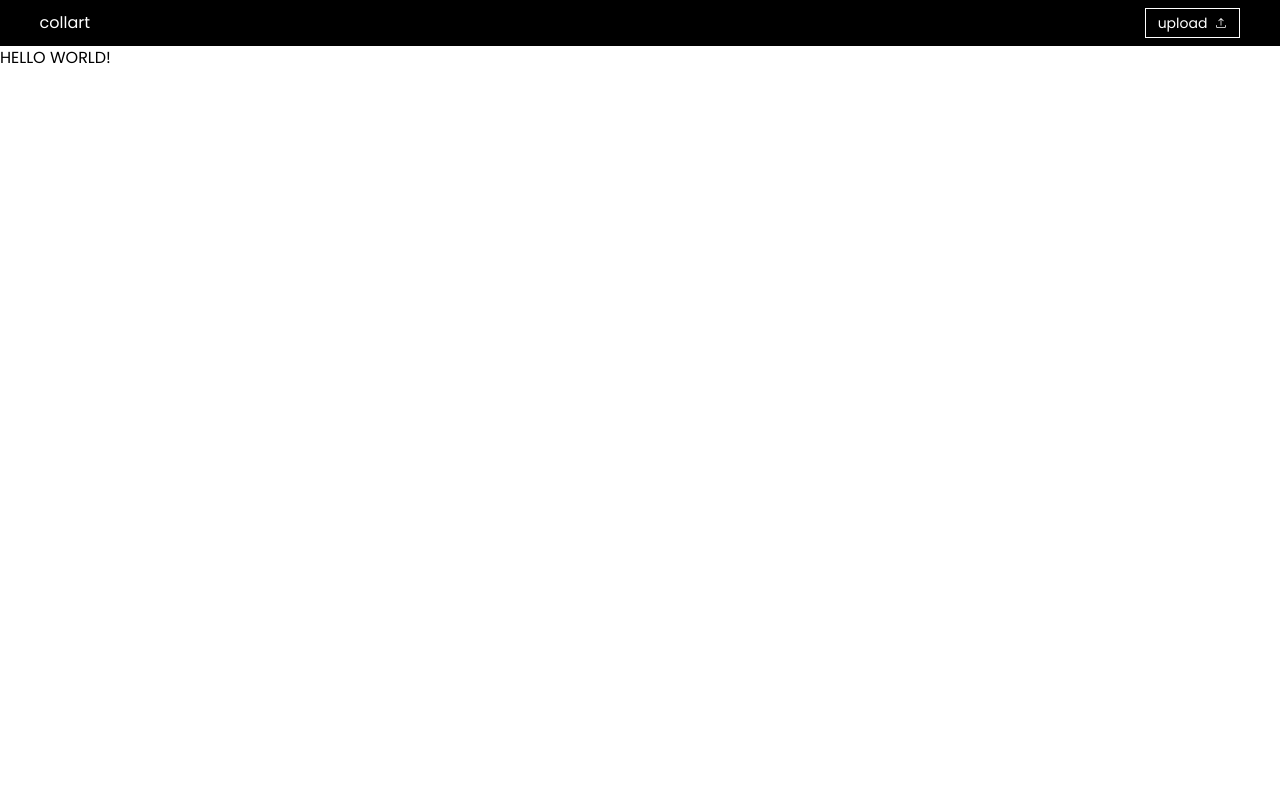
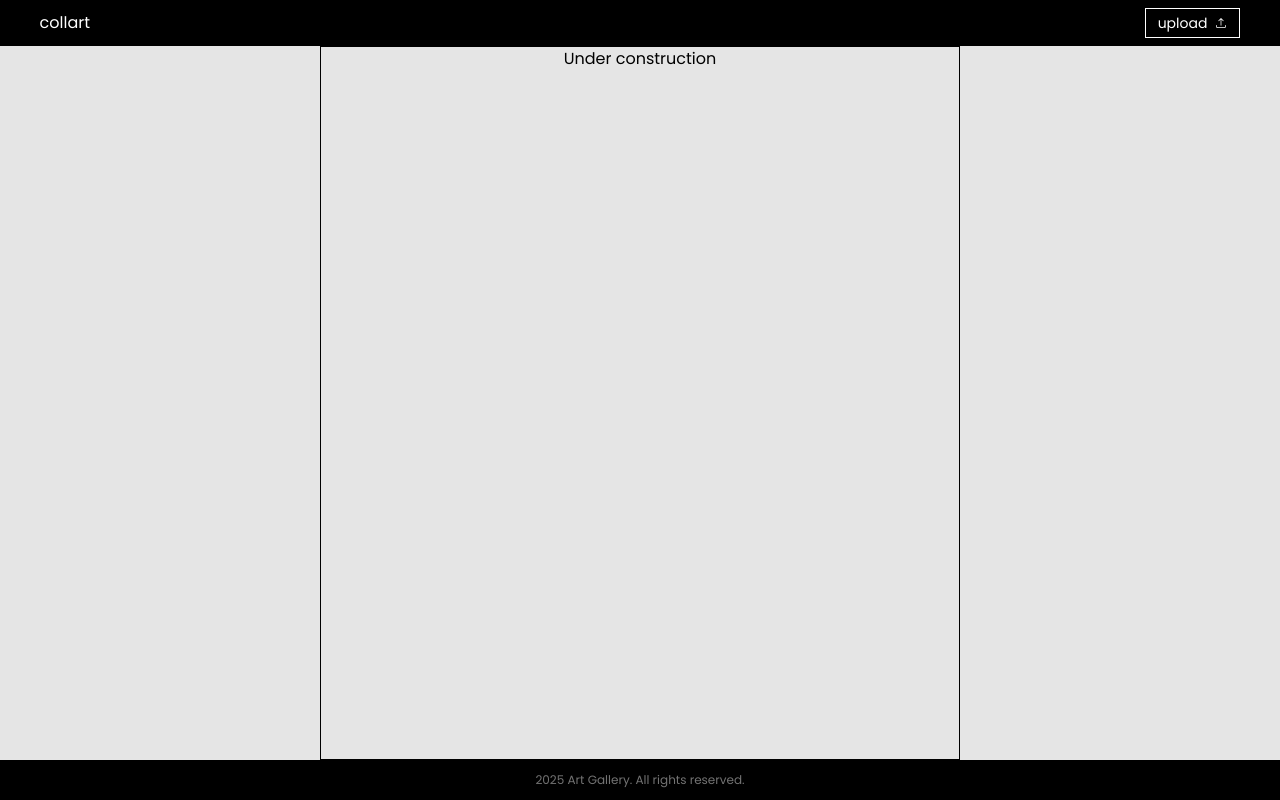
Before and after one commit to limitlez2020/art-gallery, a Next.js app: page /upload-art in a window 1280 px wide. Built offline with nearby package versions, Linux system fonts and the light colour scheme.

Commit message:
Added minor edits

```diff
--- a/app/categories/[category]/page.js
+++ b/app/categories/[category]/page.js
@@ -5,6 +5,8 @@ import { useParams } from "next/navigation"
 import Link from "next/link"
 import Image from "next/image"
 import { ArrowUpTrayIcon } from "@heroicons/react/24/solid"
+import NavBar from "@/app/components/NavBar"
+import Footer from "@/app/components/Footer"
 
 
 export default function Category () {
@@ -32,16 +34,7 @@ export default function Category () {
     /* Main container: */
     <div className="flex flex-col h-full min-h-screen bg-neutral-200">
       {/* NavBar */}
-      <div className="flex justify-center w-full bg-black text-white p-2">
-        {/* Container */}
-        <div className="flex flex-row justify-between items-center w-[95%] gap-20">
-          <Link href={"/"}>collart</Link>
-          <div className="flex flex-row justify-center items-center gap-2 border-[1px] border-white px-3 py-1 text-sm cursor-pointer">
-            <p>upload</p>
-            <ArrowUpTrayIcon className="size-3"/>
-          </div>
-        </div>
-      </div>
+      <NavBar/>
 
       {/* Main Content Container: */}
       <div className="flex flex-col w-full h-full justify-center items-center mt-28">
@@ -64,6 +57,9 @@ export default function Category () {
           <div className="w-5/6 h-[1px] bg-neutral-400 mt-8"/>
         </div>
       </div>
+
+      {/* Footer: */}
+      <Footer/>
     </div>
 
   )
--- /dev/null
+++ b/app/components/Footer.js
@@ -0,0 +1,23 @@
+
+
+export default function Footer () {
+  return (
+    /* Footer: */
+    <div className="flex flex-col w-full h-10 bg-black text-neutral-100 items-center justify-center">
+      {/* CTA */}
+      {/* <div className="flex flex-col items-center justify-center text-6xl font-semibold mt-7">
+        <p className="text-neutral-500 -mb-1">CREATE & SHARE</p>
+        <p>YOUR ARTWORK</p>
+      </div> */}
+
+      {/* Button: */}
+      {/* <button className="flex justify-center items-center mt-4 bg-neutral-200
+                          w-fit text-black text-sm px-4 py-1 cursor-pointer">
+        upload
+        <ArrowUpTrayIcon className="ml-2 size-3"/>
+      </button> */}
+      {/* Copyright stuff: */}
+      <p className="flex text-neutral-500 text-xs">2025 Art Gallery. All rights reserved.</p>
+    </div>
+  )
+}
--- a/app/page.js
+++ b/app/page.js
@@ -5,6 +5,7 @@ import Image from "next/image";
 import { ArrowLeftIcon, ArrowLongLeftIcon, ArrowRightIcon, ArrowUpTrayIcon } from "@heroicons/react/24/solid"
 import Link from "next/link";
 import NavBar from "./components/NavBar";
+import Footer from "./components/Footer";
 
 export default function Home() {
   /* State for the different art categories: */
@@ -75,7 +76,7 @@ export default function Home() {
 
 
         {/* Gallery: */}
-        <div className="flex justify-between items-center boder-2 border-black w-5/6 h-full mt-10 gap-10">
+        <div className="flex justify-between items-center boder-2 border-black w-5/6 h-full mt-10 gap-10 mb-24">
           {/* Previous Arrow */}
           <button className="flex justify-center items-center size-16 rounded-full border-black border-[1px] cursor-pointer"
                   onClick={handlePrev}>
@@ -111,24 +112,7 @@ export default function Home() {
         </div>
 
 
-        {/* Footer: */}
-        {/* <div className="flex flex-col w-full h-64 mt-56 bg-black text-neutral-100 items-center"> */}
-        <div className="flex flex-col w-full h-10 mt-56 bg-black text-neutral-100 items-center justify-center">
-          {/* CTA */}
-          {/* <div className="flex flex-col items-center justify-center text-6xl font-semibold mt-7">
-            <p className="text-neutral-500 -mb-1">CREATE & SHARE</p>
-            <p>YOUR ARTWORK</p>
-          </div> */}
-
-          {/* Button: */}
-          {/* <button className="flex justify-center items-center mt-4 bg-neutral-200
-                             w-fit text-black text-sm px-4 py-1 cursor-pointer">
-            upload
-            <ArrowUpTrayIcon className="ml-2 size-3"/>
-          </button> */}
-          {/* Copyright stuff: */}
-          <p className="flex text-neutral-500 text-xs">2025 Art Gallery. All rights reserved.</p>
-        </div>
+        <Footer/>
       </div>
     </div>
   );
--- a/app/upload-art/page.js
+++ b/app/upload-art/page.js
@@ -1,10 +1,20 @@
+import Footer from "../components/Footer";
 import NavBar from "../components/NavBar";
 
 export default function UploadArt () {
   return (
-    <div>
+    <div className="flex flex-col h-full min-h-screen bg-neutral-200">
       <NavBar/>
-      HELLO WORLD!
+
+      {/* Form Container */}
+      <div className="flex flex-grow smt-20 w-1/2 h-[500px] justify-center self-center border-[1px] border-black">
+        {/* Form */}
+        <div className="flex flex-col">
+          Under construction
+        </div>
+      </div>
+
+      <Footer/>
     </div>
   )
 }
```
